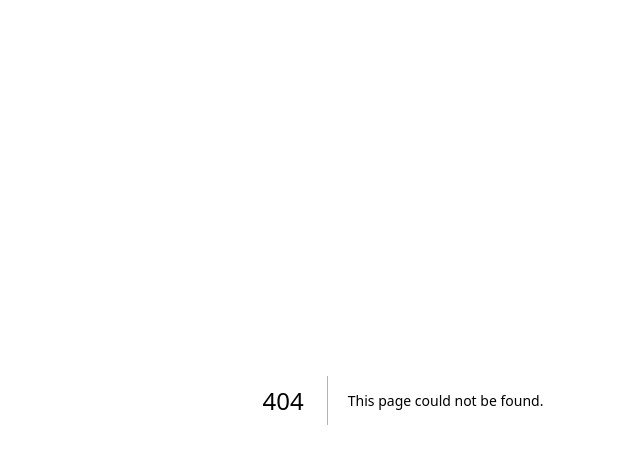
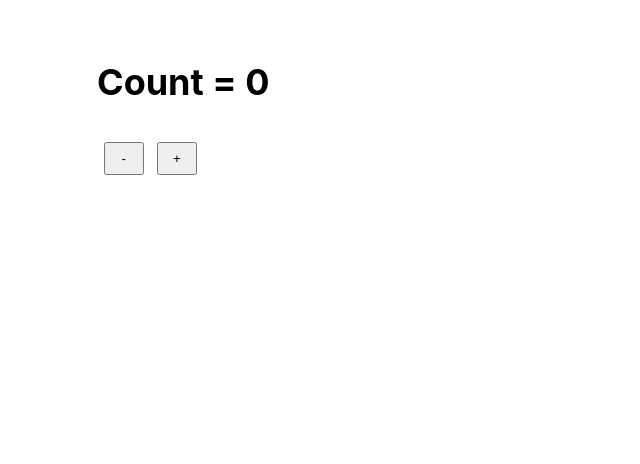
Before and after one commit to rominavarela-practicas/web-frameworks, a Next.js app in the folder nextjs/: page /swr/counter in a window 1280 px wide. Before the commit this address had no page. Shown: the top 464 px of the page, without its empty margins (237-877 px from the left). Built offline with nearby package versions, Linux system fonts and the light colour scheme.

Commit message:
Add dynamic counter example

```diff
--- /dev/null
+++ b/nextjs/pages/swr/counter.js
@@ -0,0 +1,24 @@
+import { useState } from 'react';
+import Head from 'next/head';
+import Layout from '../../components/layout';
+
+export default function Countries() {
+    console.log("Rendering /swr/counter");
+
+    const [ count, setCount ] = useState(0);
+
+    return (
+        <Layout>
+            <Head>
+                <title>Counter</title>
+            </Head>
+            <h1>Count = {count}</h1>
+            <button onClick={() => {
+                setCount(count - 1)
+            }}>-</button>
+            <button onClick={() => {
+                setCount(count + 1)
+            }}>+</button>
+        </Layout>
+    );
+}
--- a/nextjs/styles/globals.scss
+++ b/nextjs/styles/globals.scss
@@ -25,3 +25,10 @@ img {
   max-width: 100%;
   display: block;
 }
+
+button {
+  margin: 0.5em;
+  padding: 0.5em;
+  min-width: 3em;
+  cursor: pointer;
+}
```
Also changed, not shown: nextjs/pages/index.js (+12 -0 lines).
